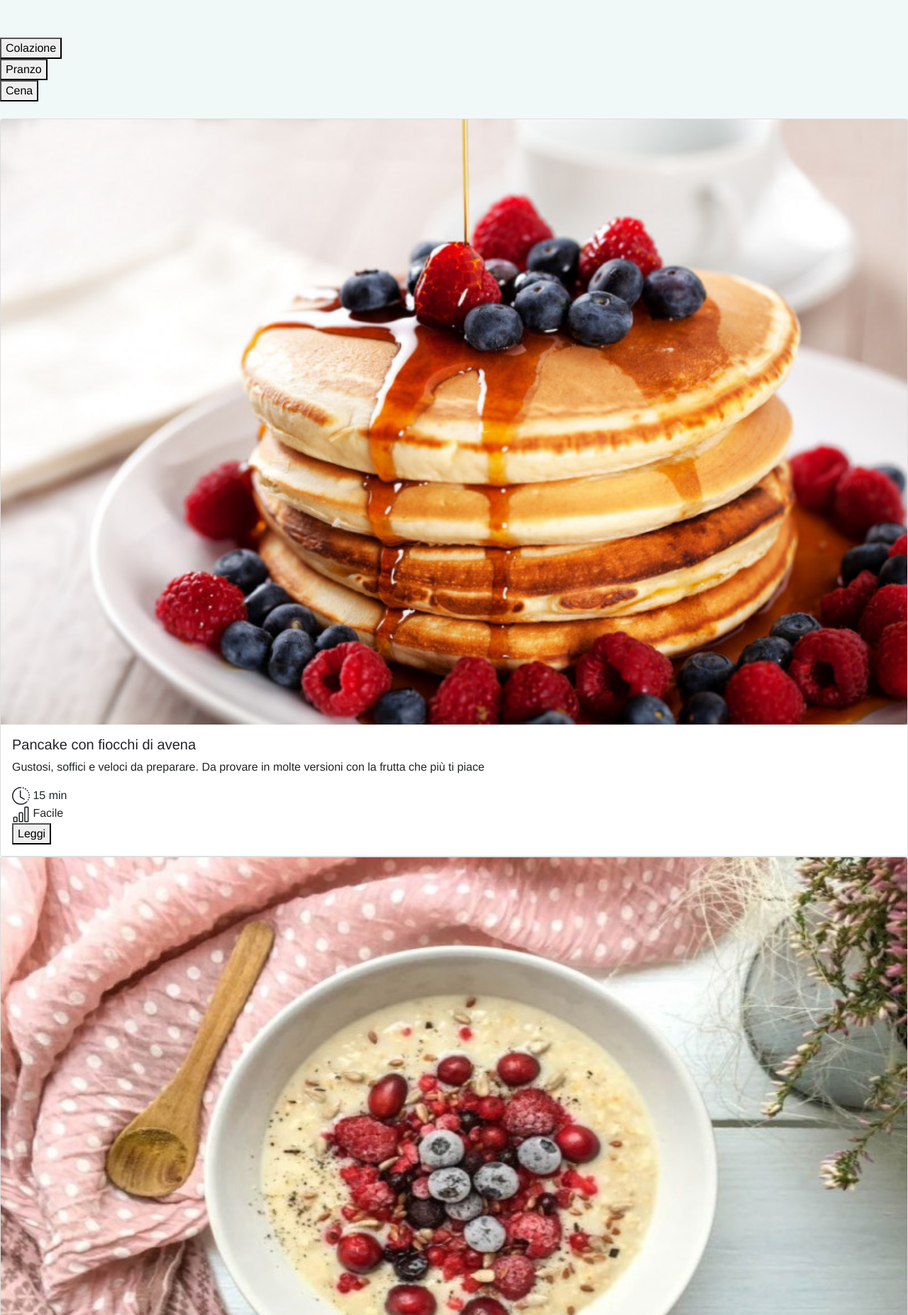
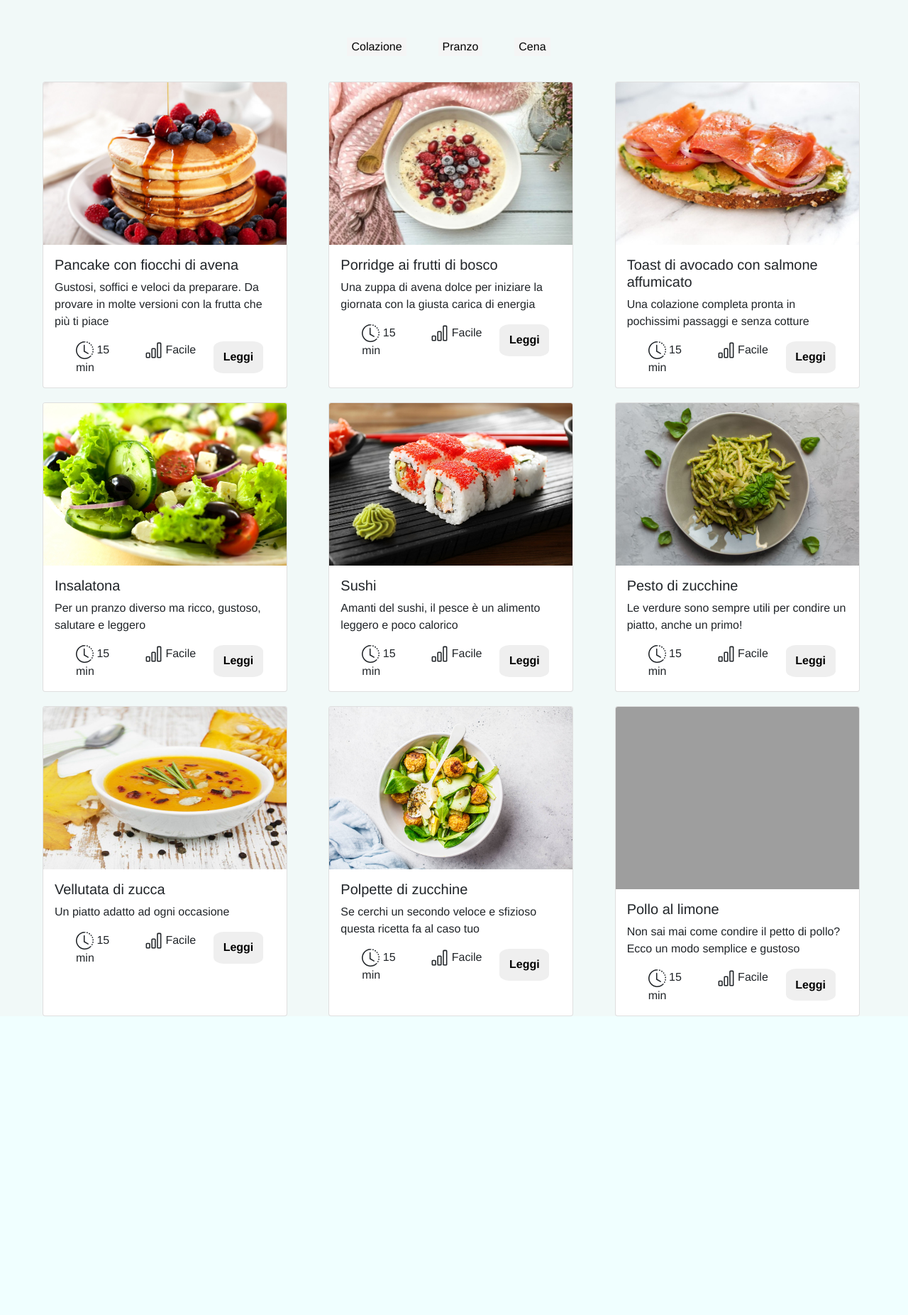
Before and after one commit to gianlucasbandi/myMeal, a PHP site: page /html/ricette.html in a window 1280 px wide. Shown: the part 67-1920 px from the top of the page at 71% size. After the commit the page ends 1499 px from the top, so only its background shows below. Run offline with PHP 8.4, Linux system fonts and the light colour scheme; grey boxes are pictures that could not be loaded.

Commit message:
aggiunto css parte ricette
a partire da /* recipes */

```diff
--- a/css/style.css
+++ b/css/style.css
@@ -215,3 +215,217 @@ body {
 :root {
   --swiper-navigation-color: #E49A38;
 }
+/* recipes */
+.list{
+  list-style: none;
+  text-align: center;
+  align-items: center;
+  margin-right: 15px;
+}
+.btn-no-op {
+  display: inline-block;
+  margin-block-end: 2px;
+  color: black;
+  position: relative;
+  text-decoration: none;
+  background-color: whitesmoke;
+  border: 0;
+}
+
+.btn-no-op:hover{
+  text-decoration: none;
+  transform: scale(1.08);
+  transition: all 0.2s ease;
+}
+.btn-no-op:hover::after{
+  text-decoration: none;
+  transform: scaleX(1);
+}
+.flex-container {
+  display: flex;
+  justify-content: center;
+  flex-wrap: wrap;
+  flex-direction: row;
+  padding: 10 px;
+  gap: 30px;
+  align-items: center;
+  margin-bottom: 10px;
+}
+
+@media (max-width: 400px) {
+  .flex-container {
+    flex-direction: column;
+  }
+}
+
+.card-container{
+  display: grid;
+  grid-template-columns: repeat(autofit, minmax(300px, 1fr));
+  gap: 20px;
+  margin-left: 60px;
+  margin-right: 30px;
+}
+.card {
+  width: 90%;
+}
+/*
+.card:hover{
+  transform: scale(1.03);
+  transition: all 1s ease;
+}
+*/
+@media (min-width: 900px) {
+  .card-container { grid-template-columns: repeat(3, 1fr); }
+}
+.card-img-top {
+  border: black;
+  -webkit-filter: brightness(100%);
+  -webkit-transition: all 1s ease;
+  -moz-transition: all 1s ease;
+  -o-transition: all 1s ease;
+  -ms-transition: all 1s ease;
+  transition: all 1s ease;
+}
+
+.card-img-top:hover{
+  transform: scale(1.01);
+  opacity: 0.7;
+  transition: all 300ms ease;
+}
+
+
+.icons {
+  display: grid;
+  grid-template-columns: 1fr 1fr 1fr;
+  gap: 20px;
+  margin-left: 30px;
+  margin-right: 10px;
+}
+
+.btn-anim {
+  width: 70px;
+  height: 45px;
+  border-radius: 20%;
+  cursor: pointer;
+  border: none;
+  font-weight: bold;
+  transition: all 0.3s ease;
+}
+.btn-anim:hover{
+  background: bisque;
+  transform: translateY(-7px);
+  color: #fff;
+  box-shadow: 0px 10px 25px burlywood;
+}
+
+.bullet {
+  margin-top: 20px;
+  margin-left: 0;
+  margin-right: 50px;
+  list-style: none;
+  counter-reset: li;
+  }
+  .bullet li {
+  position: relative;
+  margin-bottom: 1.5em;
+  padding: 0.6em;
+  border-radius: 4px;
+  background: rgb(255, 255, 255);
+  color: #231F20;
+
+  }
+  .bullet li:before {
+  position: absolute;
+  top: -0.7em;
+  padding-left: 0.4em;
+  padding-right: 0.4em;
+  font-size: 16px;
+  font-weight: bold;
+  color: #DCC24B;
+  background: #FEFEFE;
+  border-radius: 50%;
+  counter-increment: li;
+  content: counter(li);
+  }
+
+.card-img-top:hover {
+  transform:scale(1.03);
+}
+
+.ing-list{
+  list-style: square inside url("../img/square.jpg");
+  text-align: left;
+  margin-top: 20px;
+  margin-bottom: 10rem;
+}
+
+.item {
+  margin-top: 10px;
+}
+
+.recipe-container{
+  display: grid;
+  grid-template-columns: repeat(minmax(300px, 1fr));
+  gap: 20px;
+  margin-left: 60px;
+  margin-right: 60px;
+}
+@media (min-width: 900px) {
+  .recipe-container { grid-template-columns: 1fr 2fr 1fr; }
+}
+
+.nutritional-box {
+  background-color: cadetblue;
+  color: white;
+  width: 50%;
+  margin-top: 3rem;
+  margin-bottom: 14rem;
+  border-radius:0px;
+  margin-right: 5rem;
+  margin-left: 1rem;
+}
+
+.img-recipe {
+  width: 6%;
+  animation: rotate 5s cubic-bezier(.54, .13, .30, .87);
+}
+
+.img-recipe:hover {
+  animation: rotate 10s cubic-bezier(.54, .13, .30, .87);
+}
+
+.nutritional-container{
+  display: flex;
+  flex-wrap: wrap;
+  flex-direction: row;
+  padding: 30 px;
+  align-items: center;
+  margin-bottom: 10px;
+  margin-left: 100px;
+}
+
+@media (max-width: 400px) {
+  .nutritional-container {
+    flex-direction: column;
+  }
+}
+
+@keyframes rotate{
+  0% {transform: rotateY(0turn);}
+  100% {transform: rotateY(10turn);}
+}
+
+.card-writteable {
+  position: relative;
+ text-align: center;
+ color: white;
+}
+.centered {
+  position: absolute;
+  top: 50%;
+  left: 50%;
+  transform: translate(-50%, -50%);
+  color: white;
+  font-size: 16px;
+  font: bolder;
+}
```
